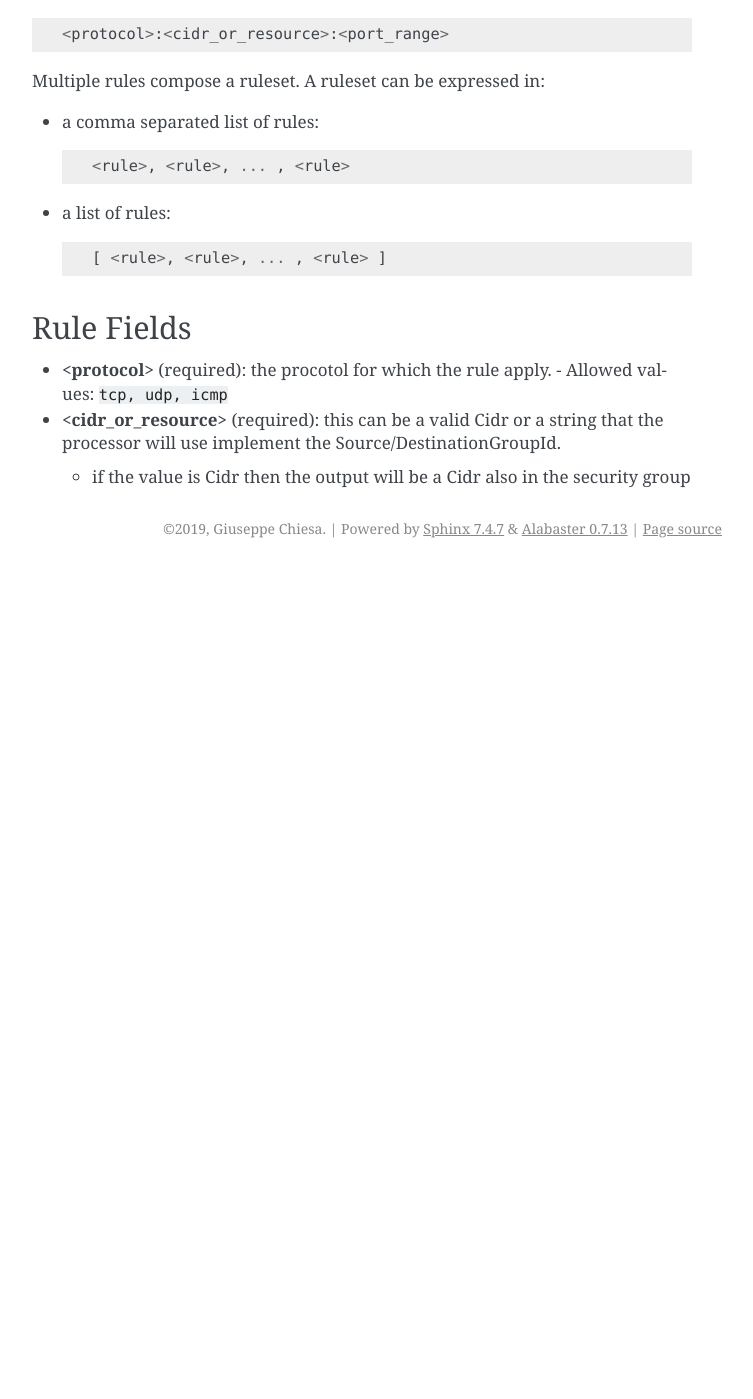
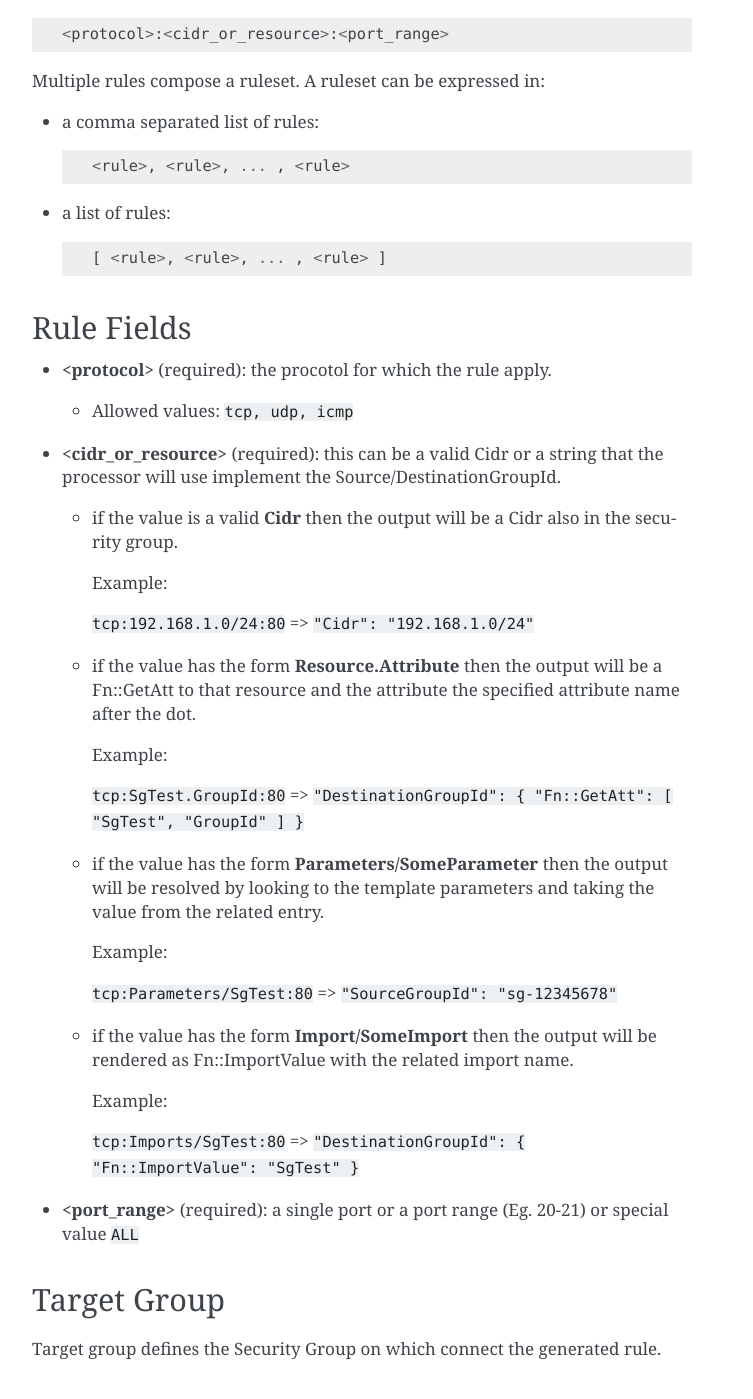
Before and after one commit to gchiesa/cfmacro, a Sphinx documentation site: the page built from docs/sg_processor.rst, in a window 1280 px wide and 1400 px high, scrolled down 1631 px. Shown: the whole window, without its empty margins (388-1141 px from the left). Built offline with Sphinx 7.4.7, drawn with Linux system fonts in a browser that asks for light colours; pages that are not in the unit, such as notebooks, are missing from menus; before the commit the page ends 2199 px from its top, so only the background shows below that; some of the changed text lies outside the part shown.

Commit message:
wip: documentation

```diff
--- a/docs/sg_processor.rst
+++ b/docs/sg_processor.rst
@@ -88,13 +88,45 @@ Rule Fields
 -----------
 
 - **<protocol>** (required): the procotol for which the rule apply.
+
   - Allowed values: ``tcp, udp, icmp``
 
 - **<cidr_or_resource>** (required): this can be a valid Cidr or a string that the processor will use implement the
   Source/DestinationGroupId.
 
-  - if the value is Cidr then the output will be a Cidr also in the security group
+  - if the value is a valid **Cidr** then the output will be a Cidr also in the security group.
 
+    Example:
+
+    ``tcp:192.168.1.0/24:80`` => ``"Cidr": "192.168.1.0/24"``
+
+  - if the value has the form **Resource.Attribute** then the output will be a Fn::GetAtt to that resource and the
+    attribute the specified attribute name after the dot.
+
+    Example:
+
+    ``tcp:SgTest.GroupId:80`` => ``"DestinationGroupId": { "Fn::GetAtt": [ "SgTest", "GroupId" ] }``
+
+  - if the value has the form **Parameters/SomeParameter** then the output will be resolved by looking to the template
+    parameters and taking the value from the related entry.
+
+    Example:
+
+    ``tcp:Parameters/SgTest:80`` => ``"SourceGroupId": "sg-12345678"``
+
+  - if the value has the form **Import/SomeImport** then the output will be rendered as Fn::ImportValue with the related
+    import name.
+
+    Example:
+
+    ``tcp:Imports/SgTest:80`` => ``"DestinationGroupId": { "Fn::ImportValue": "SgTest" }``
+
+- **<port_range>** (required): a single port or a port range (Eg. 20-21) or special value ``ALL``
+
+Target Group
+------------
+
+Target group defines the Security Group on which connect the generated rule.
 
 
 
```
